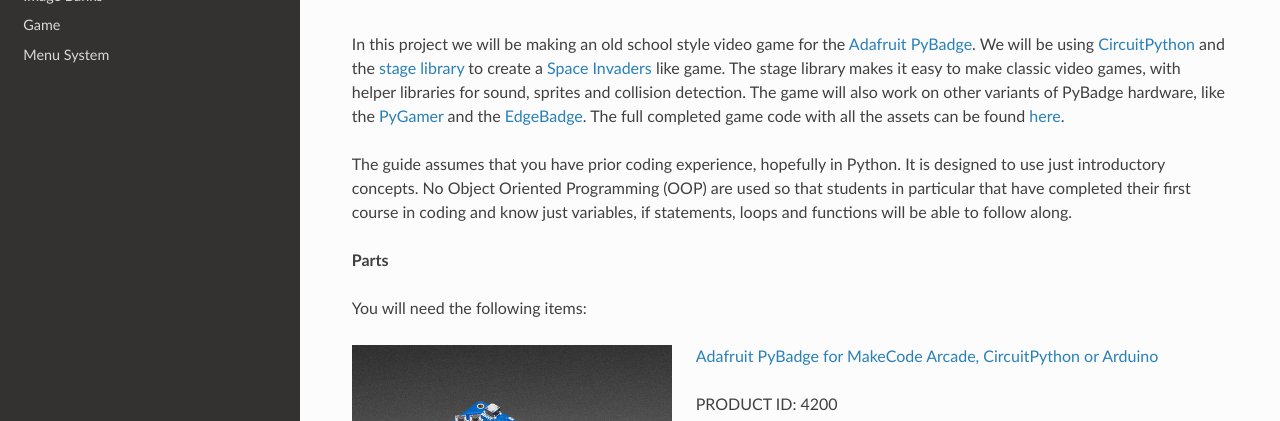
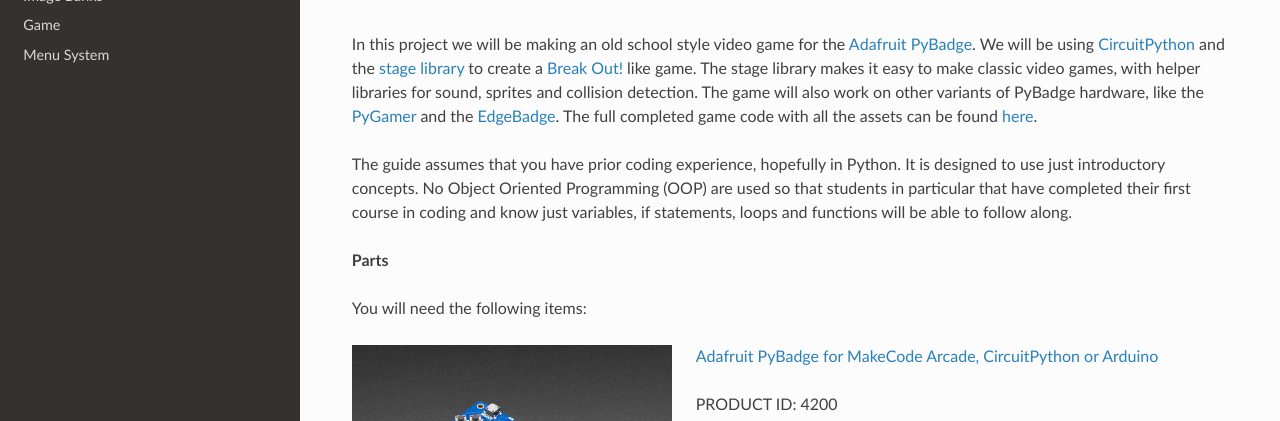
Before and after one commit to MotherTeresaHS/ICS3U-2019-Group10, a Sphinx documentation site: the page built from docs/index.rst, in a window 1280 px wide and 900 px high, cut to the strip 479-900 px from the top of the window. Built offline with Sphinx 7.4.7 and the Read the Docs theme 2.0.0, drawn with Linux system fonts in a browser that asks for light colours.

Commit message:
Update index.rst

```diff
--- a/docs/index.rst
+++ b/docs/index.rst
@@ -9,7 +9,7 @@
     </iframe>
   </div>
 
-In this project we will be making an old school style video game for the `Adafruit PyBadge <https://www.adafruit.com/product/4200>`_. We will be using `CircuitPython <https://circuitpython.org>`_ and the `stage library <https://learn.adafruit.com/circuitpython-stage-game-library>`_ to create a `Space Invaders <https://en.wikipedia.org/wiki/Space_Invaders>`_ like game. The stage library makes it easy to make classic video games, with helper libraries for sound, sprites and collision detection. The game will also work on other variants of PyBadge hardware, like the `PyGamer <https://www.adafruit.com/product/4242>`_ and the `EdgeBadge <https://www.adafruit.com/product/4400>`_. The full completed game code with all the assets can be found `here <https://github.com/MotherTeresaHS/ICS3U-2019-Group0>`_.
+In this project we will be making an old school style video game for the `Adafruit PyBadge <https://www.adafruit.com/product/4200>`_. We will be using `CircuitPython <https://circuitpython.org>`_ and the `stage library <https://learn.adafruit.com/circuitpython-stage-game-library>`_ to create a `Break Out! <https://en.wikipedia.org/wiki/Breakout_(video_game)>`_ like game. The stage library makes it easy to make classic video games, with helper libraries for sound, sprites and collision detection. The game will also work on other variants of PyBadge hardware, like the `PyGamer <https://www.adafruit.com/product/4242>`_ and the `EdgeBadge <https://www.adafruit.com/product/4400>`_. The full completed game code with all the assets can be found `here <https://github.com/MotherTeresaHS/ICS3U-2019-Group0>`_.
 
 The guide assumes that you have prior coding experience, hopefully in Python. It is designed to use just introductory concepts. No Object Oriented Programming (OOP) are used so that students in particular that have completed their first course in coding and know just variables, if statements, loops and functions will be able to follow along.
 
```
